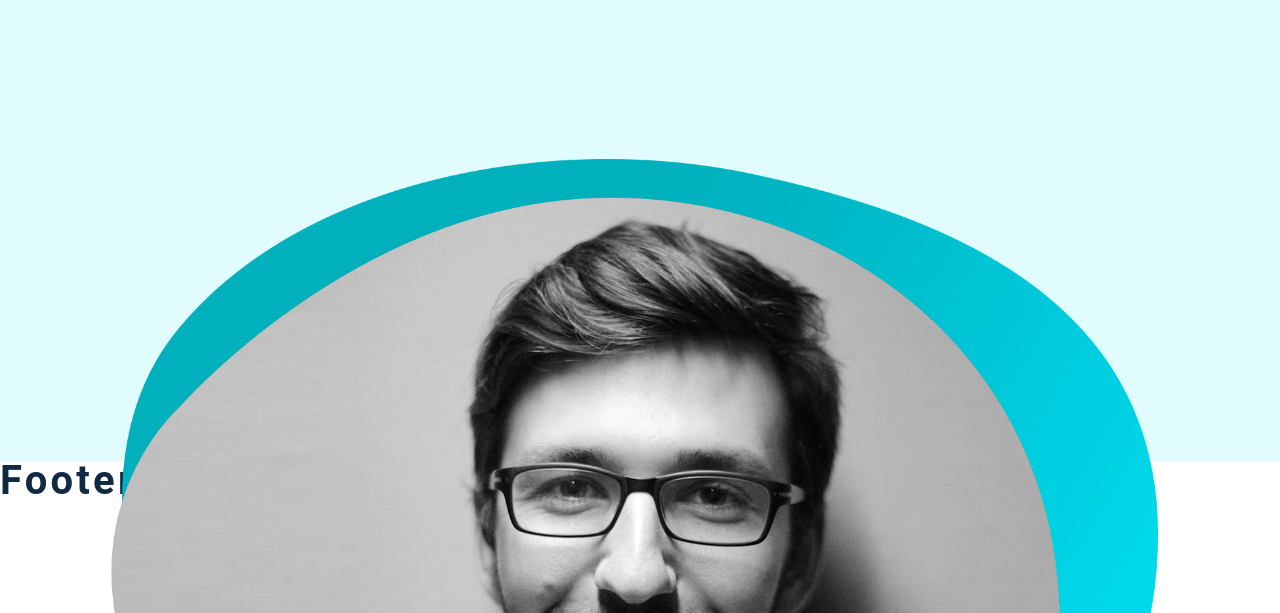
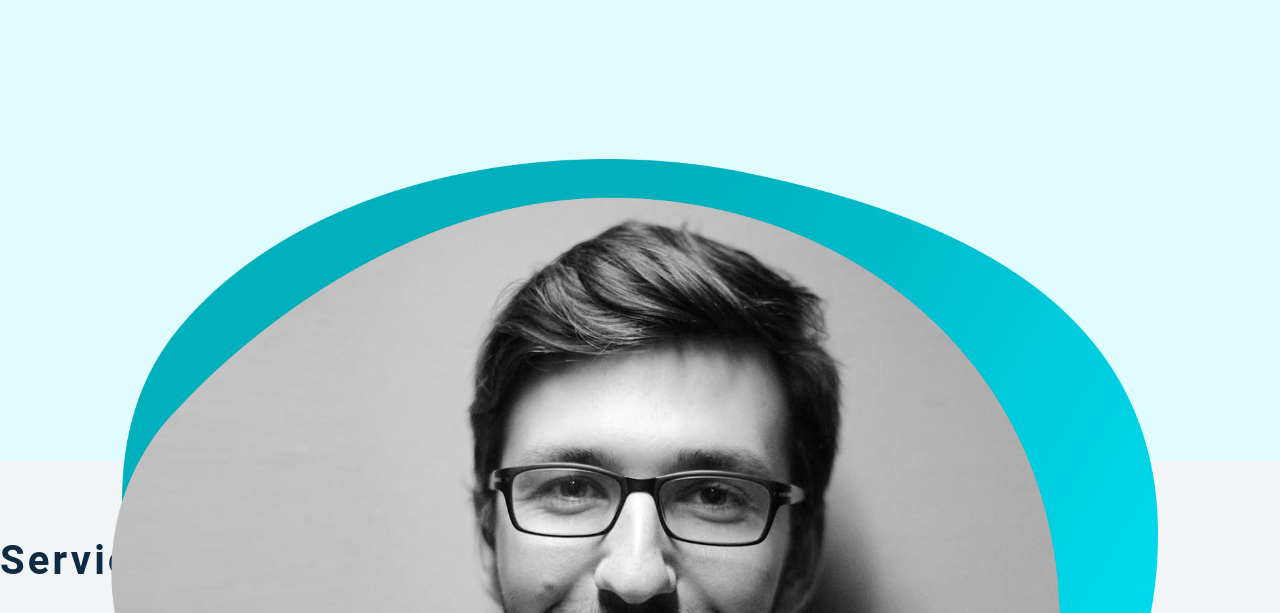
Before and after one commit to seriiserii825/gb-portfolio, a Gatsby site: page / in a window 1280 px wide. Shown: the part 339-952 px from the top of the page. Built offline with nearby package versions, Linux system fonts and the light colour scheme; Gatsby itself is replaced by a stand-in of ours.

Commit message:
services

```diff
--- a/src/components/Title.js
+++ b/src/components/Title.js
@@ -1,11 +1,12 @@
-import React from "react"
+import React from "react";
+import styles from "./Title.module.scss";
 
-const Title = ({title}) => {
+const Title = ({ title }) => {
   return (
-    <div className="section-title">
-      <h2>{title || 'Default title'}</h2>
+    <div className={styles.sectionTitle}>
+      <h2>{title || "Default title"}</h2>
       <div className="underline"></div>
     </div>
-  )
-}
-export default Title
+  );
+};
+export default Title;
--- /dev/null
+++ b/src/components/Title.module.scss
@@ -0,0 +1,4 @@
+.section-title {
+  margin-bottom: 4rem;
+  text-align: center;
+}
--- a/src/css/main.css
+++ b/src/css/main.css
@@ -177,10 +177,6 @@ p {
   background: var(--clr-primary-5);
   margin-left: auto;
   margin-right: auto;
-}
-.section-title {
-  margin-bottom: 4rem;
-  text-align: center;
 }
 .bg-grey {
   background: var(--clr-grey-10);
--- a/src/pages/index.js
+++ b/src/pages/index.js
@@ -1,11 +1,13 @@
 import React from "react";
 import Layout from "../components/Layout";
 import Hero from "../components/Hero";
+import Services from "../components/Services";
 
 export default () => {
   return (
     <Layout>
       <Hero />
+      <Services />
     </Layout>
   );
 };
```
